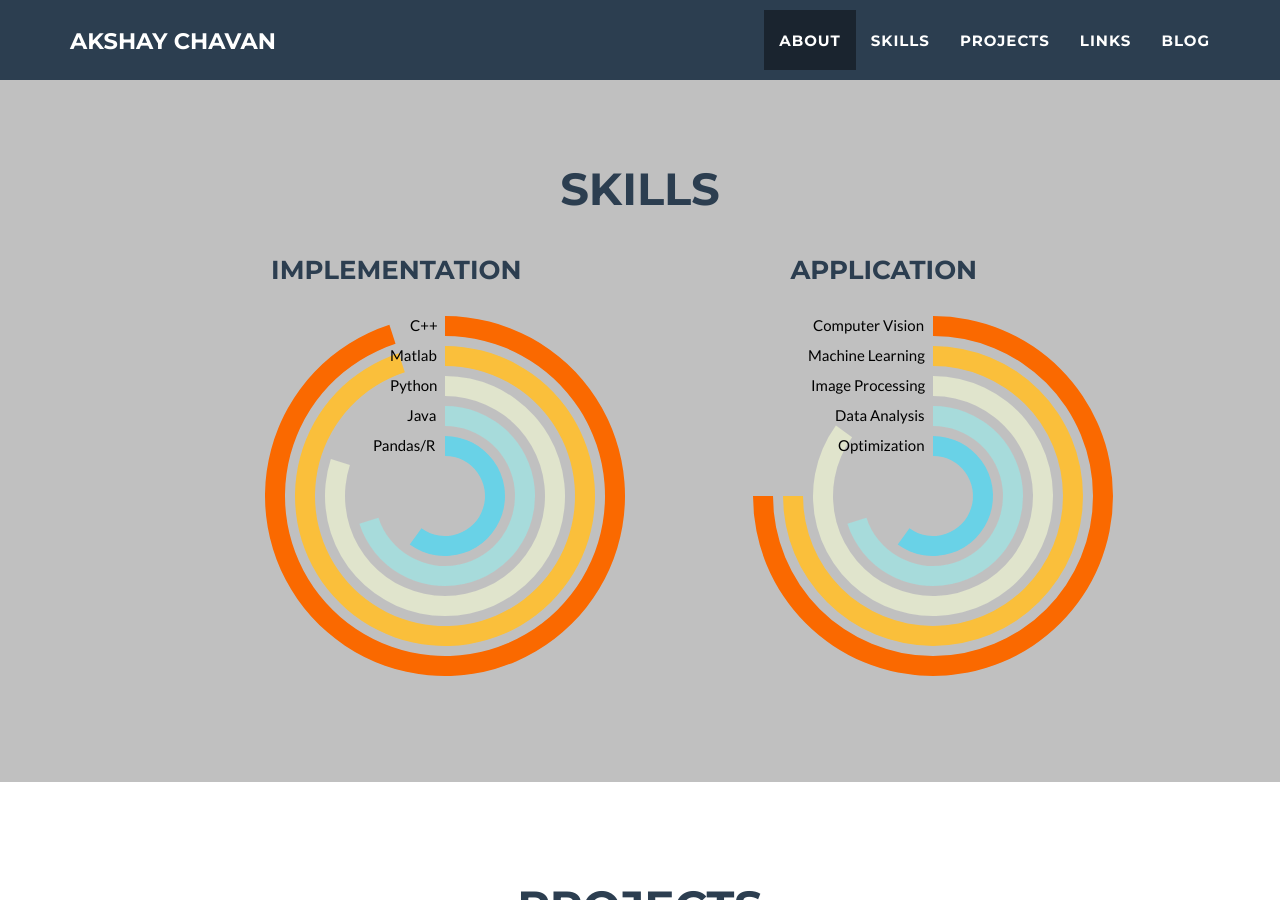
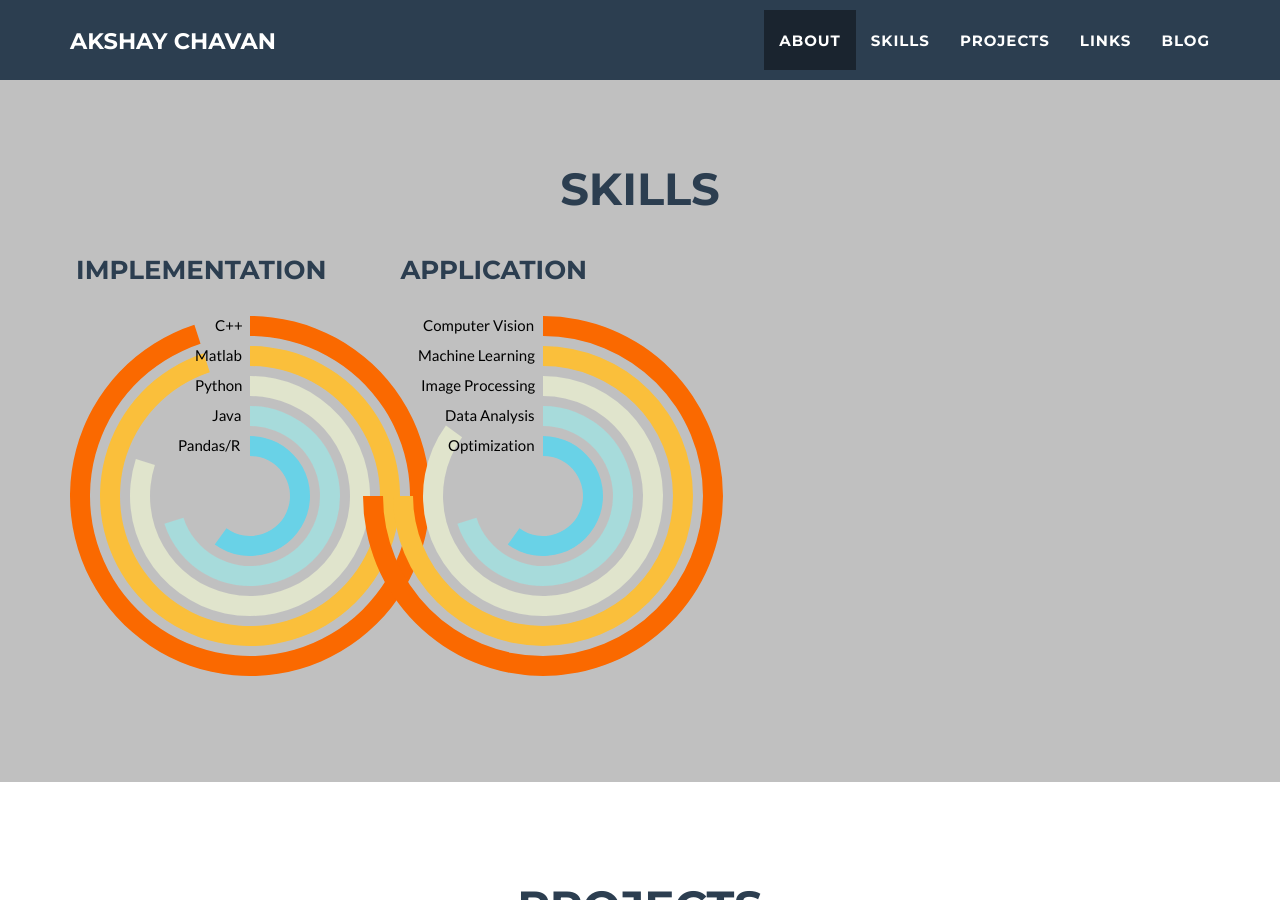
Before and after one commit to arccoder/arccoder.github.io, a Jekyll site: the page index.html, which Jekyll copies as it is, in a window 1280 px wide and 900 px high, scrolled down 596 px. Built offline with Jekyll 4.4.1, drawn with Linux system fonts in a browser that asks for light colours; nearby versions of some CDN libraries; some web fonts are replaced.

Commit message:
Update index.html

```diff
--- a/index.html
+++ b/index.html
@@ -185,13 +185,13 @@
             </div>
 
             <div class="row">
-                <div class="col-lg-3 col-lg-offset-2 text-center">
+                <div class="col-lg-3 text-center">
                     <h3>Implementation</h3>
                     <br>
                 </div>
 
 
-                <div class="col-lg-3 col-lg-offset-2 text-center">
+                <div class="col-lg-3 text-center">
                     <h3>Application</h3>
                     <br>
                 </div>
@@ -200,11 +200,11 @@
             </div>
 
             <div class="row">
-                <div align="center" class="col-lg-3 col-lg-offset-2" id="donutchart">
+                <div align="center" class="col-lg-3" id="donutchart">
                 </div>
 
 
-                <div align="center" class="col-lg-3 col-lg-offset-2" id="donutchart2">
+                <div align="center" class="col-lg-3" id="donutchart2">
                 </div>
 
 
```
